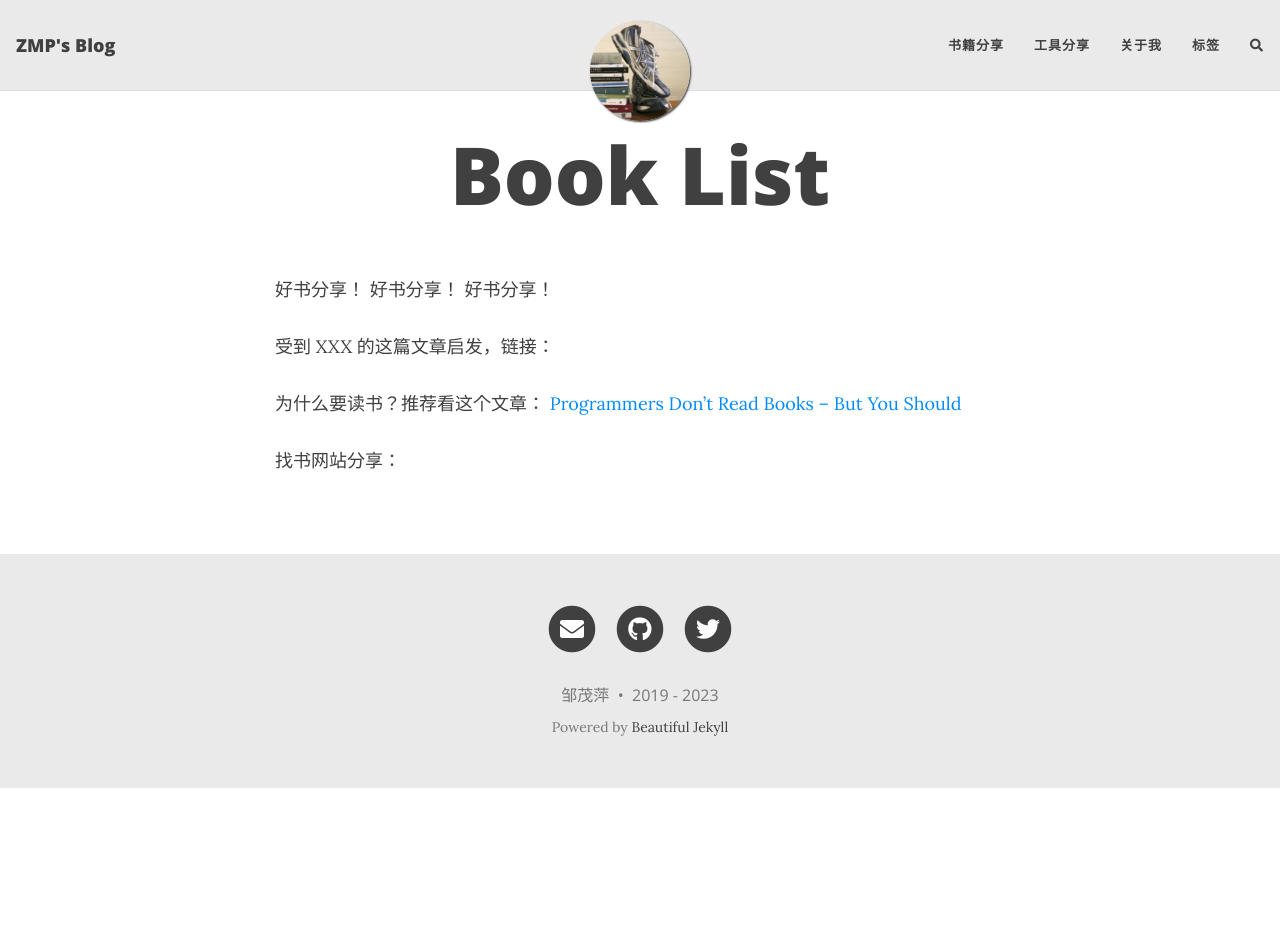
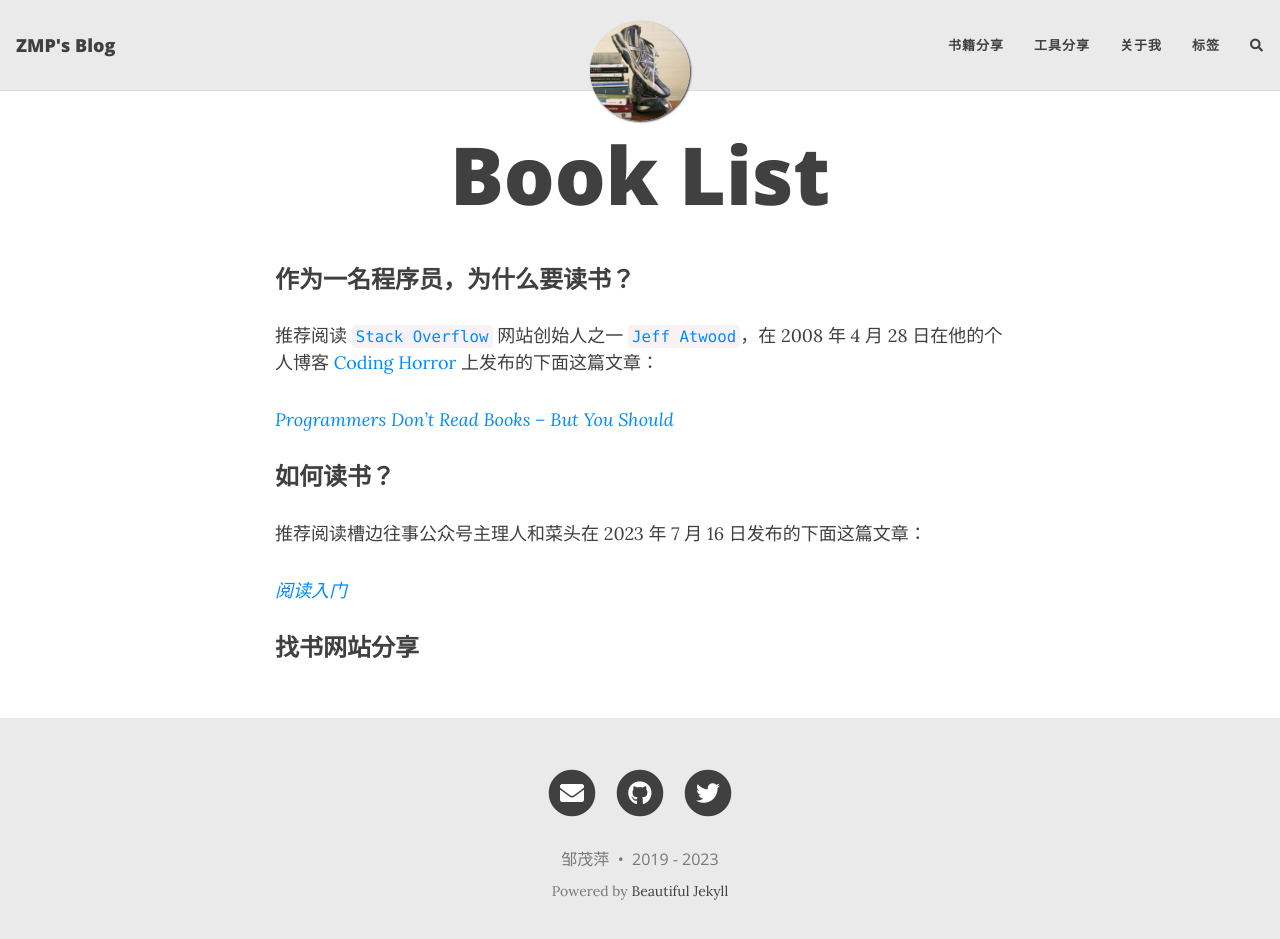
Before and after one commit to MaoPingZou/blog, a Jekyll site: the page built from book.md, in a window 1280 px wide and 952 px high. Shown: the top 939 px of the window. Built offline with Jekyll 4.4.1, drawn with Linux system fonts in a browser that asks for light colours; nearby versions of some CDN libraries; comment, search, counter and statistics services are not loaded.

Commit message:
add vim window split and update book file

```diff
--- a/book.md
+++ b/book.md
@@ -3,18 +3,21 @@ layout: page
 title: Book List
 ---
 
-好书分享！
-好书分享！
-好书分享！
+### 作为一名程序员，为什么要读书？
+推荐阅读 [`Stack Overflow`][4] 网站创始人之一 [`Jeff Atwood`][5]，在 2008 年 4 月 28 日在他的个人博客 [Coding Horror][3] 上发布的下面这篇文章：<br>
+> [Programmers Don't Read Books -- But You Should][1]
 
-受到 XXX 的这篇文章启发，链接：
-
-为什么要读书？推荐看这个文章：
-[Programmers Don't Read Books -- But You Should][1]
+### 如何读书？
+推荐阅读槽边往事公众号主理人和菜头在 2023 年 7 月 16 日发布的下面这篇文章：
+> [阅读入门][2]
 
 
-找书网站分享：
+### 找书网站分享
 
 
 
-[1]:https://blog.codinghorror.com/programmers-dont-read-books-but-you-should/
+[1]: https://blog.codinghorror.com/programmers-dont-read-books-but-you-should/
+[2]: https://mp.weixin.qq.com/s/Vb9wA2BUKwWdE5sbEvBqkQ
+[3]: https://blog.codinghorror.com/
+[4]: https://stackoverflow.co/
+[5]: https://en.wikipedia.org/wiki/Jeff_Atwood?ref=blog.codinghorror.com
```
Also changed, not shown: _posts/2021-10-07-vim-window-split.md (added, +30 -0 lines).
